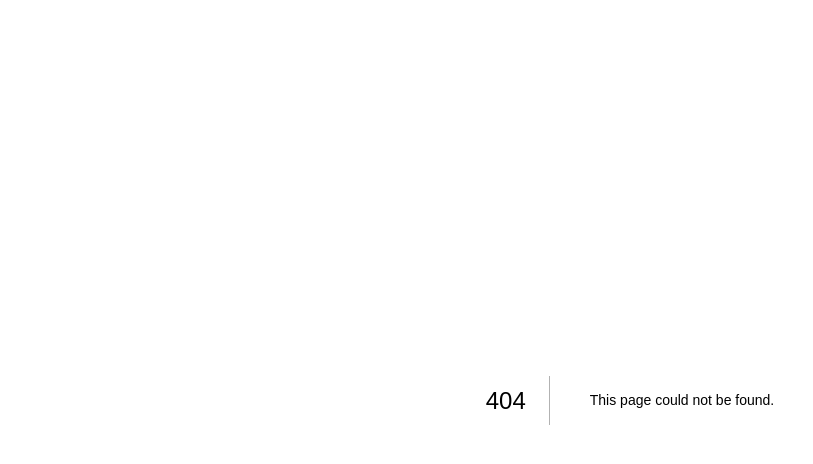
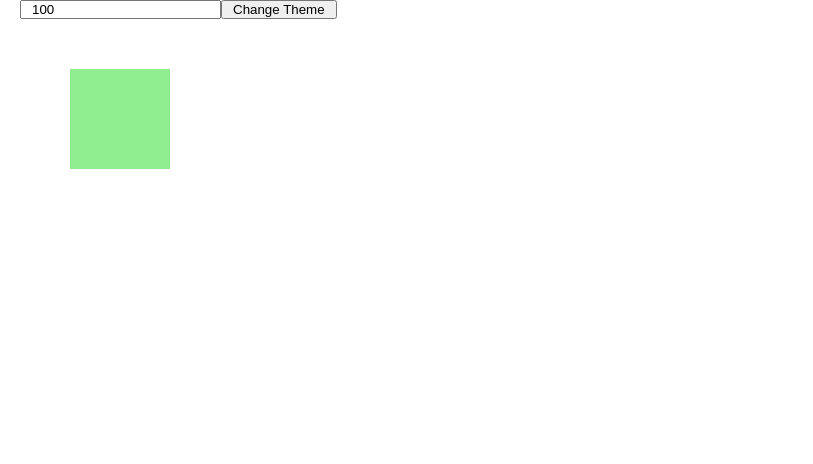
Before and after one commit to hyeun427/React-Hooks, a Next.js app: page /useCallback in a window 1280 px wide. Before the commit this address had no page. Shown: the top 464 px of the page, without its empty margins (0-813 px from the left). Built offline with nearby package versions, Linux system fonts and the light colour scheme.

Commit message:
useCallback

```diff
--- a/pages/index.js
+++ b/pages/index.js
@@ -42,6 +42,10 @@ export default function Home() {
     router.push("/useMemo");
   };
 
+  const onClickCallback = () => {
+    router.push("/useCallback");
+  };
+
   return (
     <Wrapper>
       <Button onClick={onClickState}>useState로 출발🐤</Button>
@@ -49,6 +53,7 @@ export default function Home() {
       <Button onClick={onClickRef}>useRef로 출발🐣</Button>
       <Button onClick={onClickContext}>useContext로 출발💕</Button>
       <Button onClick={onClickMemo}>useMemo로 출발🎁</Button>
+      <Button onClick={onClickCallback}>useCallback으로 출발👻</Button>
     </Wrapper>
   );
 }
--- /dev/null
+++ b/pages/useCallback/index.js
@@ -0,0 +1,9 @@
+import UseCallbackCompo1 from "../../src/6.useCallback/1";
+
+export default function UseCallbackPage() {
+  return (
+    <>
+      <UseCallbackCompo1 />
+    </>
+  );
+}
--- a/pages/useMemo/index.js
+++ b/pages/useMemo/index.js
@@ -1,17 +1,11 @@
 import UseMemoCompo1 from "../../src/5.useMemo/1";
-<<<<<<< HEAD
-=======
 import UseMemoCompo2 from "../../src/5.useMemo/2";
->>>>>>> 2cdb64f8d418cffb41ae641725d2ea69166eaa45
 
 export default function UseMemoPage() {
   return (
     <>
       <UseMemoCompo1 />
-<<<<<<< HEAD
-=======
       <UseMemoCompo2 />
->>>>>>> 2cdb64f8d418cffb41ae641725d2ea69166eaa45
     </>
   );
 }
--- /dev/null
+++ b/src/6.useCallback/1/index.js
@@ -0,0 +1,33 @@
+import { useCallback, useState } from "react";
+import Box from "../2/box";
+
+export default function UseCallbackCompo1() {
+  const [size, setSize] = useState(100);
+  const [isDark, setIsDark] = useState(false);
+
+  const createBoxStyle = useCallback(() => {
+    return {
+      backgroundColor: "lightgreen",
+      width: `${size}px`,
+      height: `${size}px`,
+      margin: "50px",
+    };
+  }, [size]);
+
+  return (
+    <div
+      style={{
+        background: isDark ? "black" : "white",
+      }}
+    >
+      <input
+        type="number"
+        value={size}
+        onChange={(event) => setSize(event.target.value)}
+      />
+
+      <button onClick={() => setIsDark(!isDark)}>Change Theme</button>
+      <Box createBoxStyle={createBoxStyle} />
+    </div>
+  );
+}
--- /dev/null
+++ b/src/6.useCallback/2/box.js
@@ -0,0 +1,12 @@
+import { useEffect, useState } from "react";
+
+export default function Box({ createBoxStyle }) {
+  const [style, setStyle] = useState({});
+
+  useEffect(() => {
+    console.log("박스 사이즈 변경!!");
+    setStyle(createBoxStyle());
+  }, [createBoxStyle]);
+
+  return <div style={style}></div>;
+}
```
